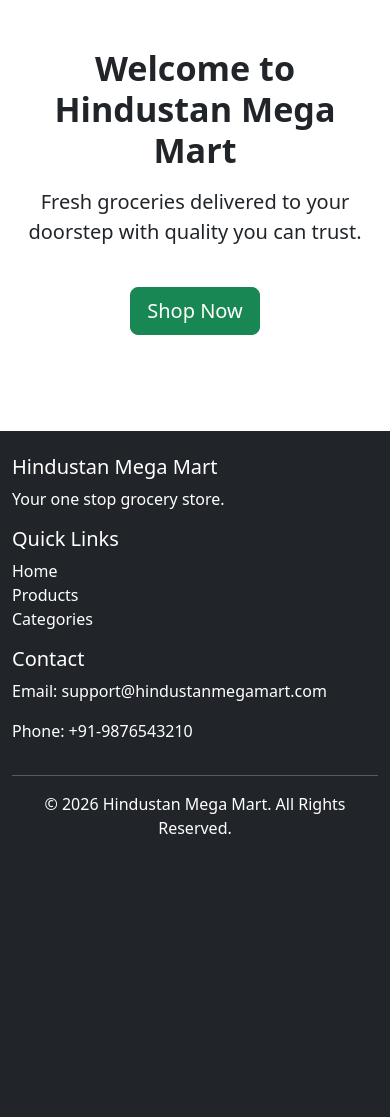
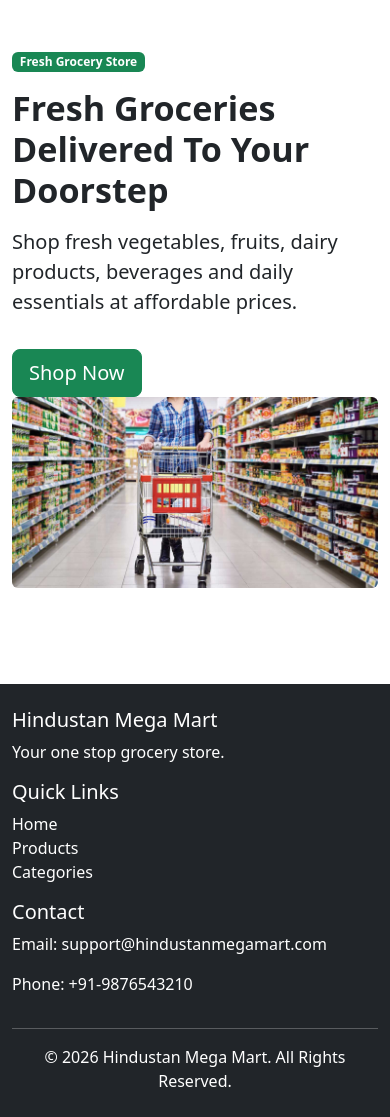
Before and after one commit to ravipushp/Hindustan-Mega-Mart, a Django app: page / in a window 390 px wide. Shown: the part 56-1173 px from the top of the page. Before the commit the page ends 890 px from the top, so only its background shows below. Run offline with Django 5.2, Linux system fonts and the light colour scheme.

Commit message:
Upgrade homepage hero section with responsive layout and static image

```diff
--- a/Hindustan-Mega-Mart/backend/config/settings.py
+++ b/Hindustan-Mega-Mart/backend/config/settings.py
@@ -116,6 +116,9 @@ USE_TZ = True
 # https://docs.djangoproject.com/en/5.2/howto/static-files/
 
 STATIC_URL = 'static/'
+STATICFILES_DIRS = [
+    BASE_DIR / "static",
+]
 
 # Default primary key field type
 # https://docs.djangoproject.com/en/5.2/ref/settings/#default-auto-field
--- a/Hindustan-Mega-Mart/backend/templates/products/home.html
+++ b/Hindustan-Mega-Mart/backend/templates/products/home.html
@@ -1,22 +1,46 @@
 {% extends "base.html" %}
+{% load static %}
 
 {% block content %}
 
 <section class="py-5">
 
-    <div class="container text-center">
+    <div class="container">
+
+        <div class="row align-items-center">
+
+            <!-- Left Column -->
+            <div class="col-lg-6">
+
+                <span class="badge bg-success mb-3">
+                    Fresh Grocery Store
+                </span>
 
                 <h1 class="display-4 fw-bold">
-            Welcome to Hindustan Mega Mart
+                    Fresh Groceries Delivered To Your Doorstep
                 </h1>
 
                 <p class="lead mt-3">
-            Fresh groceries delivered to your doorstep with quality you can trust.
+                    Shop fresh vegetables, fruits, dairy products, beverages and daily essentials at affordable prices.
                 </p>
 
-        <a href="#" class="btn btn-success btn-lg mt-4">
+                <a href="#" class="btn btn-success btn-lg mt-3">
                     Shop Now
                 </a>
+
+            </div>
+
+            <!-- Right Column -->
+            <div class="col-lg-6 text-center">
+
+                <img
+                    src="{% static 'images/hero-grocery.jpg' %}"
+                    class="img-fluid rounded"
+                    alt="Fresh Groceries">
+
+            </div>
+
+        </div>
 
     </div>
 
```
Also changed, not shown: Hindustan-Mega-Mart/backend/static/images/hero-grocery.jpg (added). Lines whose indentation alone changed are shown as unchanged.
